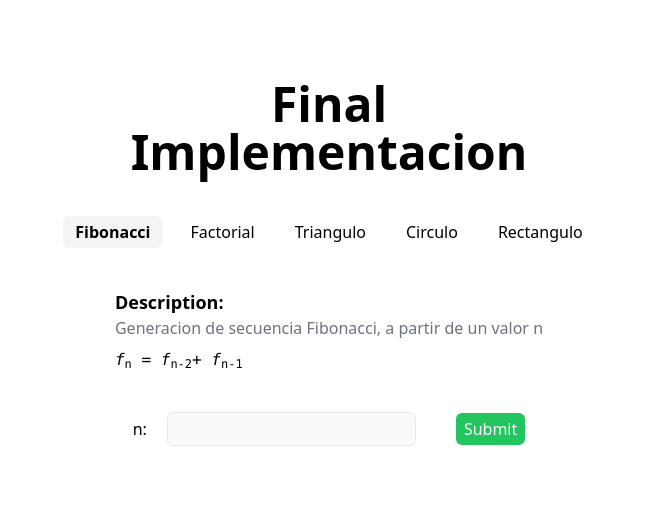
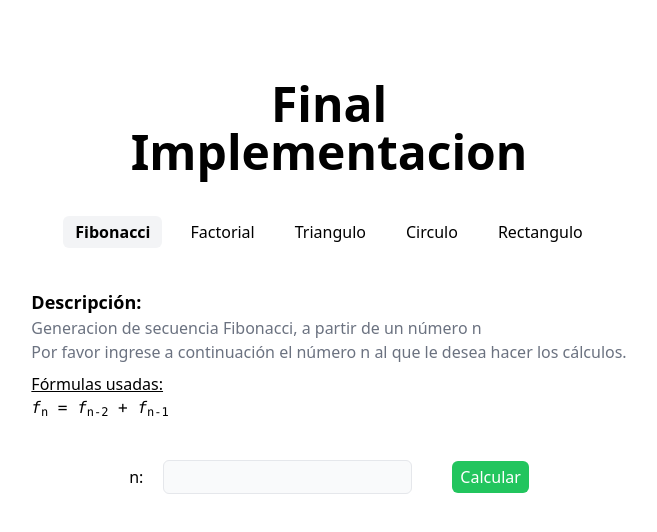
Before and after one commit to cristinarangoe/front-end, a React (Vite) app: page / in a window 1280 px wide. Shown: the top 532 px of the page, without its empty margins (311-968 px from the left). Built offline with nearby package versions, Linux system fonts and the light colour scheme.

Commit message:
arreglos hechos a fibonacci y factorial

```diff
--- a/src/components/NormalForm.tsx
+++ b/src/components/NormalForm.tsx
@@ -21,9 +21,12 @@ export const NormalForm: React.FC<NormalFormProps> = ({ menuValue }) => {
 	return (
 		<div className="flex flex-col items-center justify-start">
 			<div className="w-auto flex flex-col items-start">
-				<h3 className="font-bold text-lg">Description:</h3>
+				<h3 className="font-bold text-lg">Descripción:</h3>
 				<p className="text-md align-middle text-gray-500 ">
-					Generacion de secuencia {menuValue}, a partir de un valor n
+					Generacion de secuencia {menuValue}, a partir de un número n
+				</p>
+				<p className="text-md align-middle text-gray-500 ">
+					Por favor ingrese a continuación el número n al que le desea hacer los cálculos.
 				</p>
 				{menuValue == 'Fibonacci' ? (
 					<Fibonacci />
@@ -46,7 +49,7 @@ export const NormalForm: React.FC<NormalFormProps> = ({ menuValue }) => {
 					type="submit"
 					className="ml-10 bg-green-500 text-white px-2 py-1 rounded-md"
 				>
-					Submit
+					Calcular
 				</button>
 			</form>
 		</div>
--- a/src/components/formulas/Factorial.tsx
+++ b/src/components/formulas/Factorial.tsx
@@ -2,8 +2,11 @@ import React from 'react';
 
 export const Factorial = () => {
 	return (
-		<pre className="mt-2">
-			<i>n!</i> = <i>n(n - 1)(n - 2)...1</i>
-		</pre>
+		<div className="mt-2">
+			<h3 className="underline text-md">Fórmulas usadas:</h3>
+			<pre >
+				<i>n!</i> = <i>n x (n - 1) x (n - 2) x ... x 1</i>
+			</pre>
+		</div>
 	);
 };
--- a/src/components/formulas/Fibonacci.tsx
+++ b/src/components/formulas/Fibonacci.tsx
@@ -2,11 +2,14 @@ import React from 'react';
 
 export const Fibonacci = () => {
 	return (
-		<pre className="mt-2">
-			<i>f</i>
-			<sub>n</sub> = <i>f</i>
-			<sub>n-2</sub>+ <i>f</i>
-			<sub>n-1</sub>
-		</pre>
+		<div className="mt-2">
+			<h3 className="underline text-md">Fórmulas usadas:</h3>
+			<pre>
+				<i>f</i>
+				<sub>n</sub> = <i>f</i>
+				<sub>n-2</sub> + <i>f</i>
+				<sub>n-1</sub>
+			</pre>
+		</div>
 	);
 };
```
